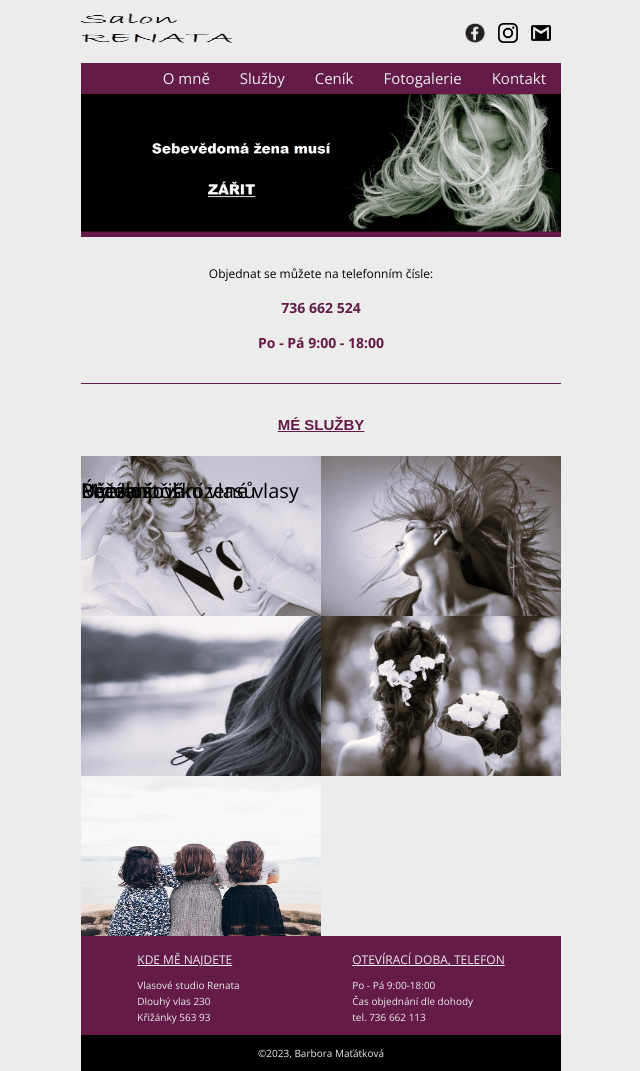
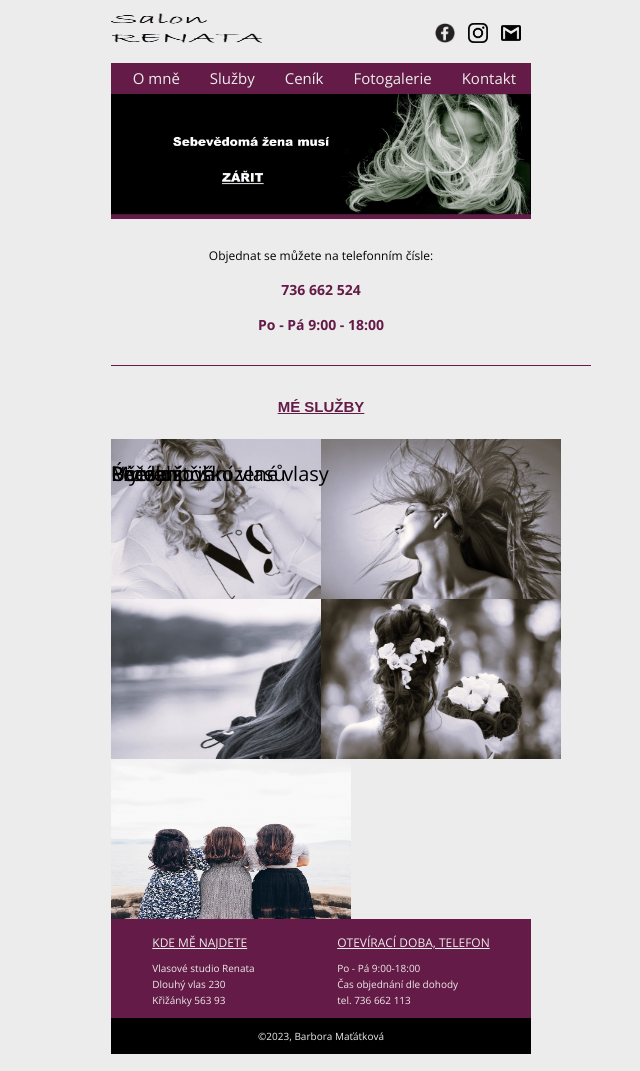
Before and after one commit to barcamat/Kadernictvi_Renata, an Eleventy site: page index.html in a window 1280 px wide. Shown: the whole page, without its empty margins (319-959 px from the left). Built offline with nearby package versions, Linux system fonts and the light colour scheme; Eleventy itself is replaced by a stand-in of ours; files that its build step writes are made by us from their sources.

Commit message:
Změna: šírka 420px

```diff
--- a/scss/style.scss
+++ b/scss/style.scss
@@ -29,7 +29,7 @@ body {
 
   }
 .conteiner {
-    width: 480px;
+    width: 420px;
     margin: 0 auto;
 }
 /************************************************************************************************************************
@@ -87,7 +87,7 @@ body {
 }
 /*************===HEADER IMAGE===**************/
 .header_img-hair{
-    max-width:480px;
+    max-width:420px;
 }
 
 /*************===FOOTER - SECTION VIOLET===*************/
```
Also changed, not shown: css/style.css.
